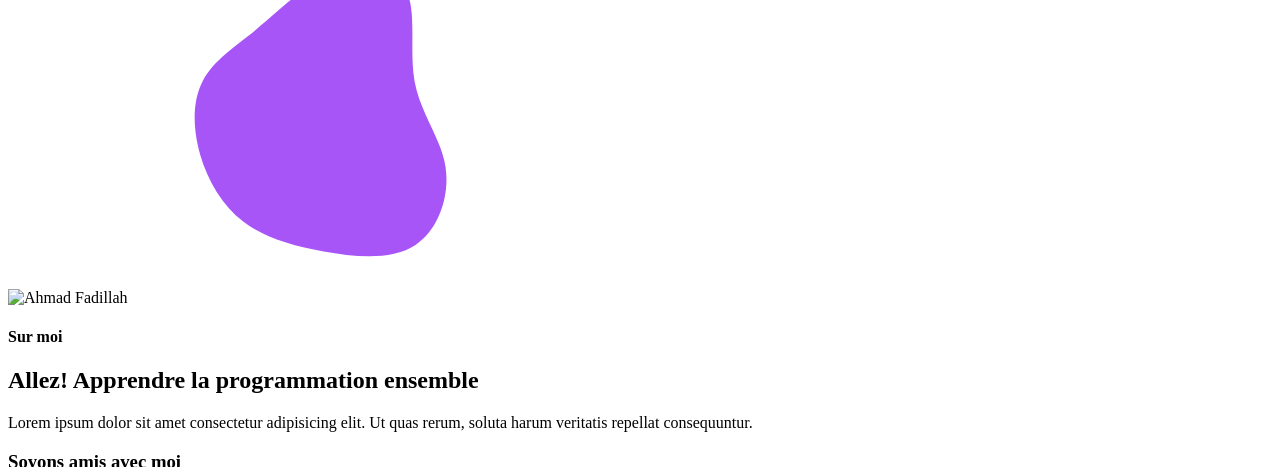
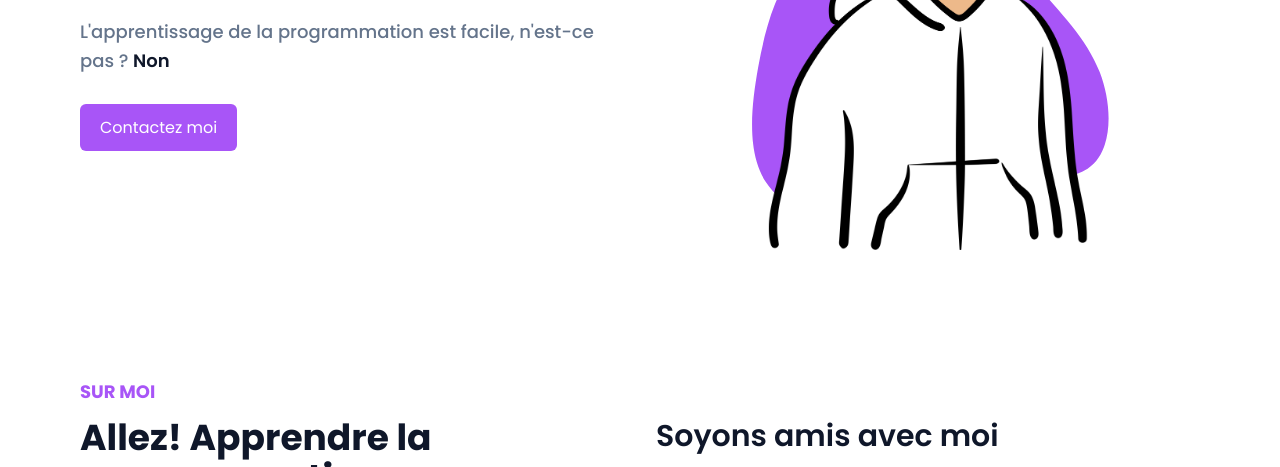
Before and after one commit to afustrator/personal-web, a website: page index.html in a window 1280 px wide. Shown: the part 365-832 px from the top of the page. Drawn offline with Linux system fonts and the light colour scheme; the site is published under a folder, as on GitHub Pages, so addresses that start at the root find nothing.

Commit message:
portfolio

```diff
--- a/index.html
+++ b/index.html
@@ -15,7 +15,7 @@
       href="https://fonts.googleapis.com/css2?family=Poppins:wght@100;200;300;400;500;600;700;800;900&display=swap"
       rel="stylesheet"
     />
-    <link rel="stylesheet" href="../public/css/style.css" />
+    <link rel="stylesheet" href="public/css/style.css" />
   </head>
   <body>
     <!-- Todo: Buat Bagian Portofolio -->
@@ -117,7 +117,7 @@
           <div class="w-full self-end px-4 lg:w-1/2">
             <div class="relative mt-10 lg:mt-0 md:right-0">
               <img
-                src="/public/images/Aku.png"
+                src="public/images/Aku.png"
                 alt="Ahmad Fadillah"
                 class="w-72 mx-auto md:w-80"
               />
@@ -544,6 +544,6 @@
     </footer>
     <!-- End Footer Section -->
 
-    <script src="/public/js/script.js"></script>
+    <script src="public/js/script.js"></script>
   </body>
 </html>
```
